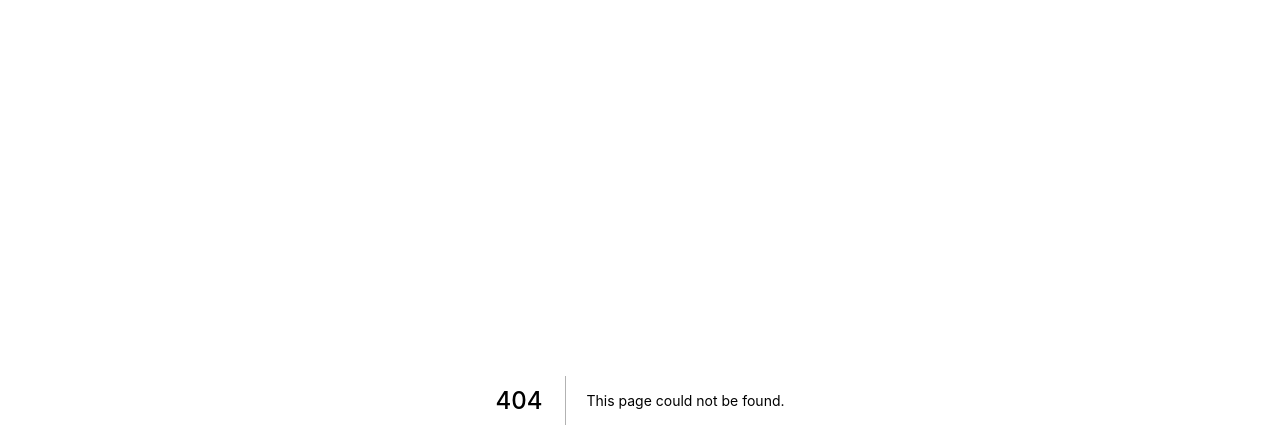
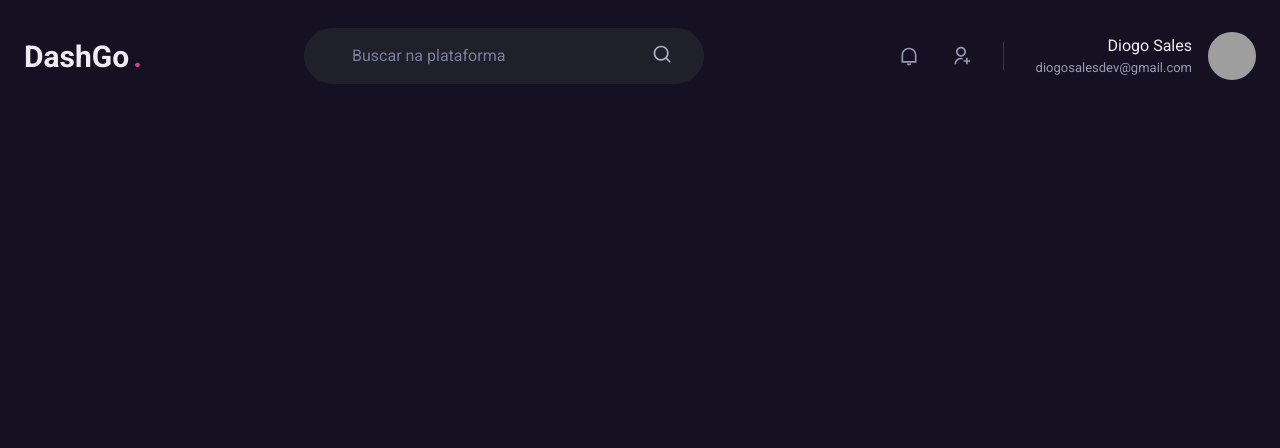
Before and after one commit to diogosalesdev/dashgo, a Next.js app: page /dashboard in a window 1280 px wide. Before the commit this address had no page. Shown: the top 448 px of the page. Built offline with nearby package versions, Linux system fonts and the light colour scheme; grey boxes are pictures that could not be loaded.

Commit message:
Header component created

```diff
--- a/package.json
+++ b/package.json
@@ -15,7 +15,8 @@
     "framer-motion": "^4.1.16",
     "next": "10.2.0",
     "react": "17.0.2",
-    "react-dom": "17.0.2"
+    "react-dom": "17.0.2",
+    "react-icons": "^4.2.0"
   },
   "devDependencies": {
     "@types/node": "^15.0.3",
--- /dev/null
+++ b/src/components/Form/Header.tsx
@@ -0,0 +1,85 @@
+import { Avatar, Box, Flex, HStack, Icon, Input, Text } from "@chakra-ui/react";
+import { RiNotificationLine, RiSearchLine, RiUserAddLine } from 'react-icons/ri'
+
+export function Header() {
+  return (
+    <Flex
+      as='header'
+      w='100%'
+      maxWidth={1480}
+      h='20'
+      mx='auto'
+      mt='4'
+      px='6'
+      align='center'
+    >
+      <Text
+        fontSize='3xl'
+        fontWeight='bold'
+        w='64'
+      >
+        DashGo
+        <Text as='span' ml='1' color='pink.500' fontWeight='bold'>.</Text>
+
+      </Text>
+
+      <Flex
+        as='label'
+        flex='1'
+        py='4'
+        px='8'
+        ml='6'
+        maxWidth={400}
+        alignSelf='center'
+        color='gray.200'
+        position='relative'
+        bg='gray.800'
+        borderRadius='full'
+      >
+        <Input
+          color='gray.50'
+          variant='unstyled'
+          px='4'
+          mr='4'
+          placeholder='Buscar na plataforma'
+          _placeholder={{ color: 'gray.400' }}
+        />
+
+        <Icon as={RiSearchLine} fontSize='20' />
+      </Flex>
+
+      <Flex
+        align='center'
+        ml='auto'
+      >
+        <HStack
+          spacing='8'
+          mx='8'
+          pr='8'
+          py='1'
+          color='gray.300'
+          borderRightWidth={1}
+          borderColor='gray.700'
+        >
+          <Icon as={RiNotificationLine} fontSize='20' />
+          <Icon as={RiUserAddLine} fontSize='20' />
+        </HStack>
+
+        <Flex align='center'>
+          <Box mr='4' textAlign='right'>
+            <Text>Diogo Sales</Text>
+            <Text color='gray.300' fontSize='small'>
+              diogosalesdev@gmail.com
+            </Text>
+          </Box>
+
+          <Avatar
+            size='md'
+            name='Diogo Sales'
+            src='https://avatars.githubusercontent.com/u/65976669?v=4'
+          />
+        </Flex>
+      </Flex>
+    </Flex>
+  )
+}
--- /dev/null
+++ b/src/pages/dashboard.tsx
@@ -0,0 +1,7 @@
+import { Header } from "../components/Form/Header";
+
+export default function Dashboard() {
+  return (
+    <Header />
+  )
+}
--- a/src/pages/index.tsx
+++ b/src/pages/index.tsx
@@ -1,7 +1,7 @@
 import { Button, Flex, Stack, Text } from "@chakra-ui/react";
 import { Input } from "../components/Form/Input";
 
-export default function Home() {
+export default function SignIn() {
   return (
     <Flex
       w='100vw'
```
Also changed, not shown: 1 other file (tests, documents, lock files or other folders).
